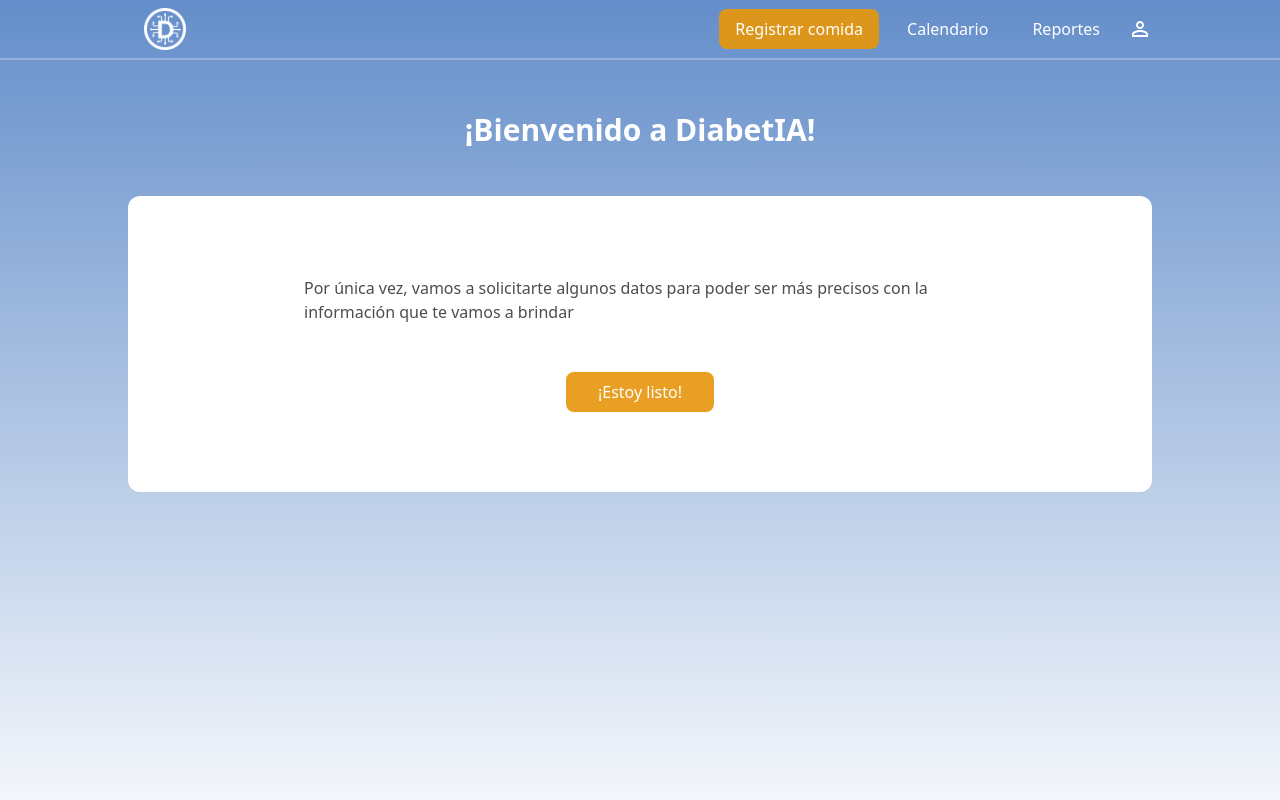
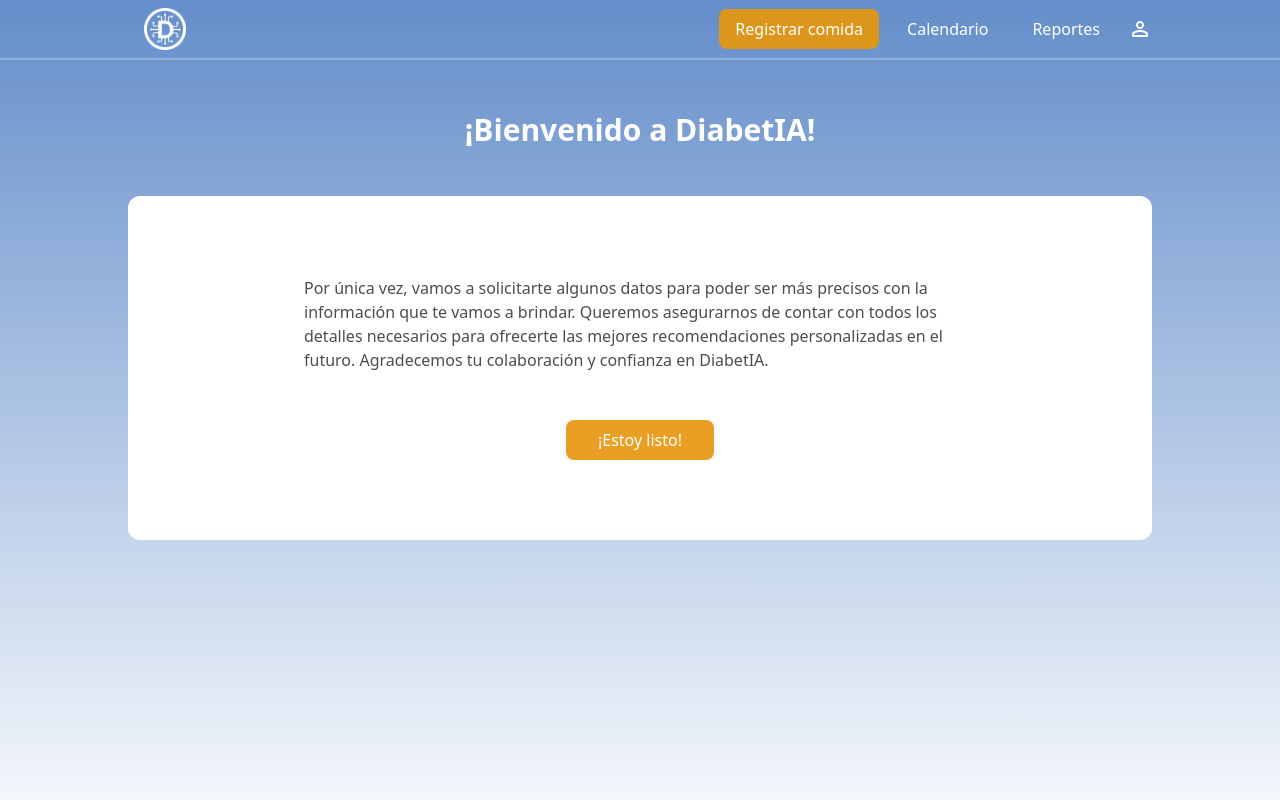
Before and after one commit to NuriaROrquin/diabetia, a Next.js app in the folder frontend/: page /initialForm in a window 1280 px wide. Shown: the top 800 px of the page. Built offline with nearby package versions, Linux system fonts and the light colour scheme.

Commit message:
cambios en food

```diff
--- a/frontend/pages/food/index.js
+++ b/frontend/pages/food/index.js
@@ -46,7 +46,7 @@ const FoodPage = () => {
     };
 
     return(
-        <Section className="bg-food bg-cover">
+        <Section className="">
             <div className="bg-blue-primary w-full h-screen bg-opacity-70 flex flex-col items-center gap-12">
                 <div>
                     <TitleSection className="text-white pt-20 mb-6">¿Qué estás comiendo?</TitleSection>
--- a/frontend/pages/food/step-3/index.js
+++ b/frontend/pages/food/step-3/index.js
@@ -3,6 +3,7 @@ import { Section } from "@/components/section";
 import { Select } from "@/components/selector";
 import { TYPE_PORTIONS } from "../../../constants";
 import { InputWithLabel } from "@/components/input";
+import {OrangeLink} from "../../../components/link";
 import { Checkbox, FormControlLabel } from "@mui/material";
 import {ButtonOrange} from "@/components/button";
 import {tagDetection} from "../../../services/api.service";
@@ -115,8 +116,9 @@ const StepThree = () => {
                             </div>
                         </div>
                     ))}
+                    <div className="flex justify-between">
+                        <OrangeLink href="/food/step-1" label="Atrás" width="w-1/4"/>
 
-                    <div className="flex justify-end">
                         <ButtonOrange onClick={handleSubmit} label="Enviar" width="w-1/4" />
                     </div>
                 </div>
--- a/frontend/pages/food/step-4/index.js
+++ b/frontend/pages/food/step-4/index.js
@@ -5,6 +5,7 @@ import {ButtonOrange} from "@/components/button";
 import {useRouter} from "next/router";
 import {useAIData} from "../../../context";
 import {tagRegistration} from "../../../services/api.service";
+import {OrangeLink} from "../../../components/link";
 
 const StepFour = () => {
     const { imagesUploaded, updateAIDataDetected, updateCarbohydratesConsumed } = useAIData();
@@ -81,7 +82,8 @@ const StepFour = () => {
                             </div>
                         </div>
                     ))}
-                    <div className="flex justify-end">
+                    <div className="flex justify-between">
+                        <OrangeLink href="/food/step-3" label="Atrás" width="w-1/4"/>
                         <ButtonOrange onClick={handleSubmit} label="Enviar" width="w-1/4"/>
                     </div>
                 </div>
--- a/frontend/pages/food/step-final/index.js
+++ b/frontend/pages/food/step-final/index.js
@@ -1,6 +1,7 @@
 import {Section} from "@/components/section";
 import {useAIData} from "../../../context";
 import {MetricCard} from "@/components/card";
+import {OrangeLink} from "../../../components/link";
 
 const StepFinal = () => {
     const { finalCalcCarbos } = useAIData();
@@ -14,8 +15,12 @@ const StepFinal = () => {
                     <h4 className="font-semibold text-3xl text-center text-blue-primary">Resultados</h4>
 
                     <p className="font-light text-xl text-center text-gray-primary">
-                        Estos son los carbohidratos calculados en base a la información proporcionada para cada registro nutricional. Para cada registro, se considera la cantidad consumida, el peso de la porción y los carbohidratos presentes en esa porción. A partir de estos datos, se determina la cantidad de carbohidratos consumidos para cada registro.
-                        El total de carbohidratos consumidos se obtiene sumando los carbohidratos calculados para cada registro individual. Este total representa la cantidad total de carbohidratos consumidos.
+                        Estos son los carbohidratos calculados en base a la información proporcionada para cada registro
+                        nutricional. Para cada registro, se considera la cantidad consumida, el peso de la porción y los
+                        carbohidratos presentes en esa porción. A partir de estos datos, se determina la cantidad de
+                        carbohidratos consumidos para cada registro.
+                        El total de carbohidratos consumidos se obtiene sumando los carbohidratos calculados para cada
+                        registro individual. Este total representa la cantidad total de carbohidratos consumidos.
                     </p>
 
                     {finalCalcCarbos && finalCalcCarbos[0] && finalCalcCarbos[0].chTotal ?
@@ -31,6 +36,10 @@ const StepFinal = () => {
                         <span>Ocurrió un error calculando los carbohidratos. Intentá recargar la página</span>
                     }
 
+
+                        <OrangeLink href="/" label="Ir al home" width="w-1/3"/>
+
+
                 </div>
             </div>
         </Section>
--- a/frontend/pages/initialForm/index.js
+++ b/frontend/pages/initialForm/index.js
@@ -15,8 +15,7 @@ const InitialForm = () => {
                 <TitleSection className="text-white">¡Bienvenido a DiabetIA!</TitleSection>
                 <div className="bg-white rounded-xl w-full flex flex-wrap text-gray-primary py-20 px-44 my-12 justify-around gap-x-2 gap-y-12">
 
-                    <p className="text-gray-primary">Por única vez, vamos a solicitarte algunos datos para poder ser más
-                        precisos con la información que te vamos a brindar</p>
+                    <p className="text-gray-primary">Por única vez, vamos a solicitarte algunos datos para poder ser más precisos con la información que te vamos a brindar. Queremos asegurarnos de contar con todos los detalles necesarios para ofrecerte las mejores recomendaciones personalizadas en el futuro. Agradecemos tu colaboración y confianza en DiabetIA.</p>
                     <OrangeLink href="/initialForm/step-1" label="¡Estoy listo!" width="w-1/10"/>
 
                 </div>
```
